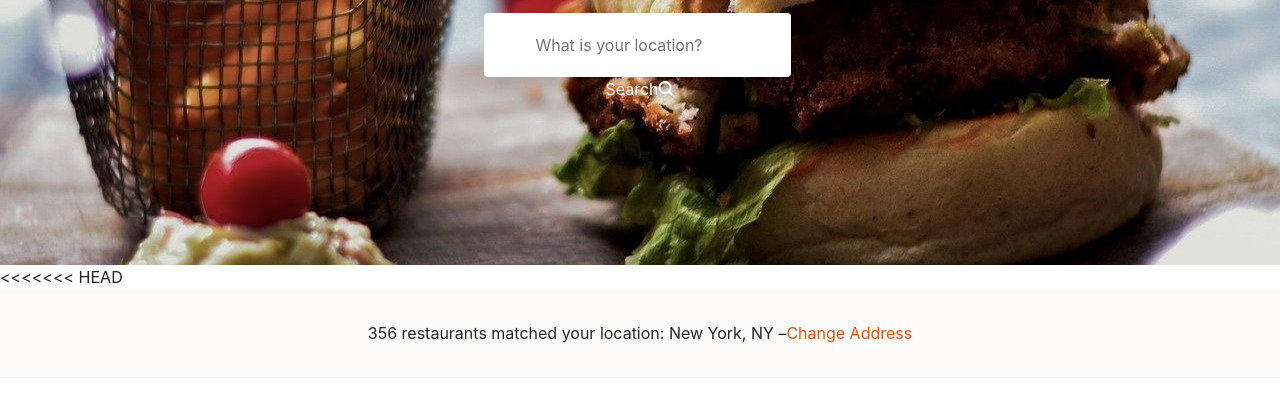
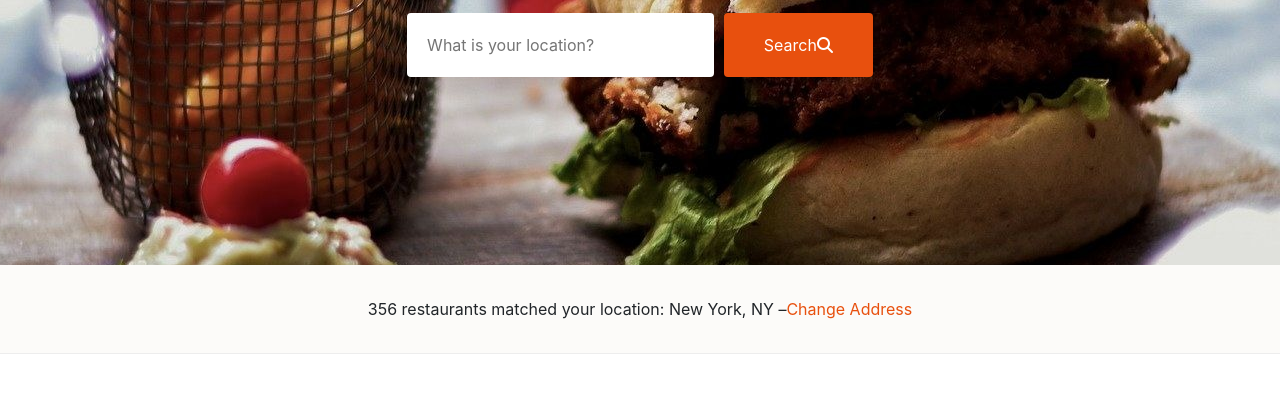
Before and after one commit to nguyengiahy/Shared-food-ordering, a plain HTML site: page index.html in a window 1280 px wide. Shown: the part 389-800 px from the top of the page. Drawn offline with nearby package versions, Linux system fonts and the light colour scheme.

Commit message:
fixing confilicts

```diff
--- a/index.html
+++ b/index.html
@@ -68,19 +68,17 @@
         </div>
     </nav>
     <!-- CAROUSEL  -->
+    <!-- CAROUSEL  -->
     <section class="carousel">
         <article class="carousel-content">
             <h1>Order Delivery & Take Out</h1>
             <p>Find restaurants, specials, and coupons for free</p>
             <div class="carousel-searchbar">
-                <input type="text" class="input" placeholder="       What is your location?">
-                <div class="searchbtn">
-                    <span>Search<i class="fas fa-search"></i></span>
-                </div>
+                <input type="text" class="input" placeholder="What is your location?">
+                <button>Search<i class="fas fa-search"></i></button>
             </div>
         </article>
     </section>
-<<<<<<< HEAD
     <!-- ADDRESS  -->
     <section class="address">
         <div class="address-content">
@@ -163,9 +161,7 @@
     <script src="https://maxcdn.bootstrapcdn.com/bootstrap/4.0.0/js/bootstrap.min.js"
         integrity="sha384-JZR6Spejh4U02d8jOt6vLEHfe/JQGiRRSQQxSfFWpi1MquVdAyjUar5+76PVCmYl" crossorigin="anonymous">
     </script>
-=======
 
->>>>>>> order
 </body>
 
 </html>
```
